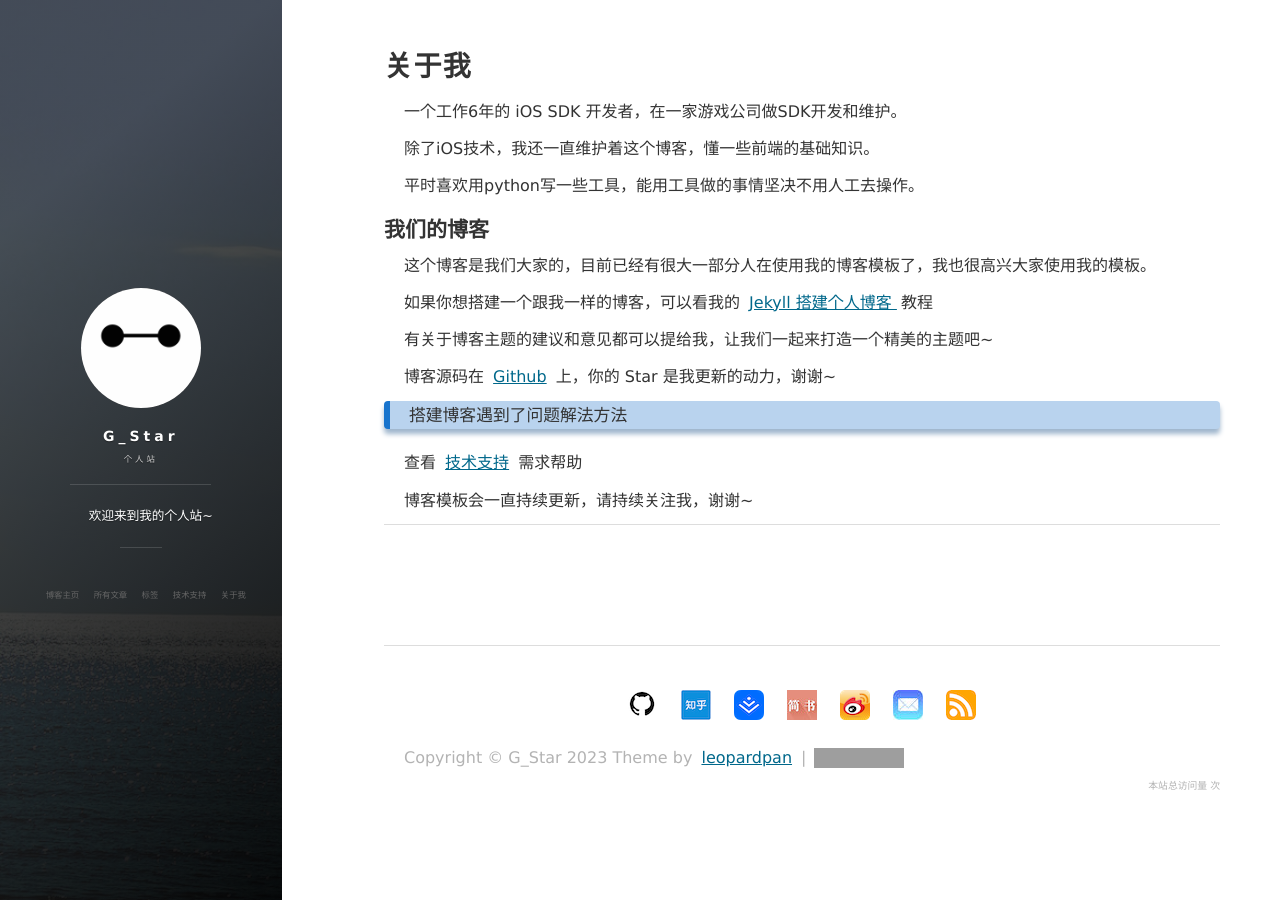
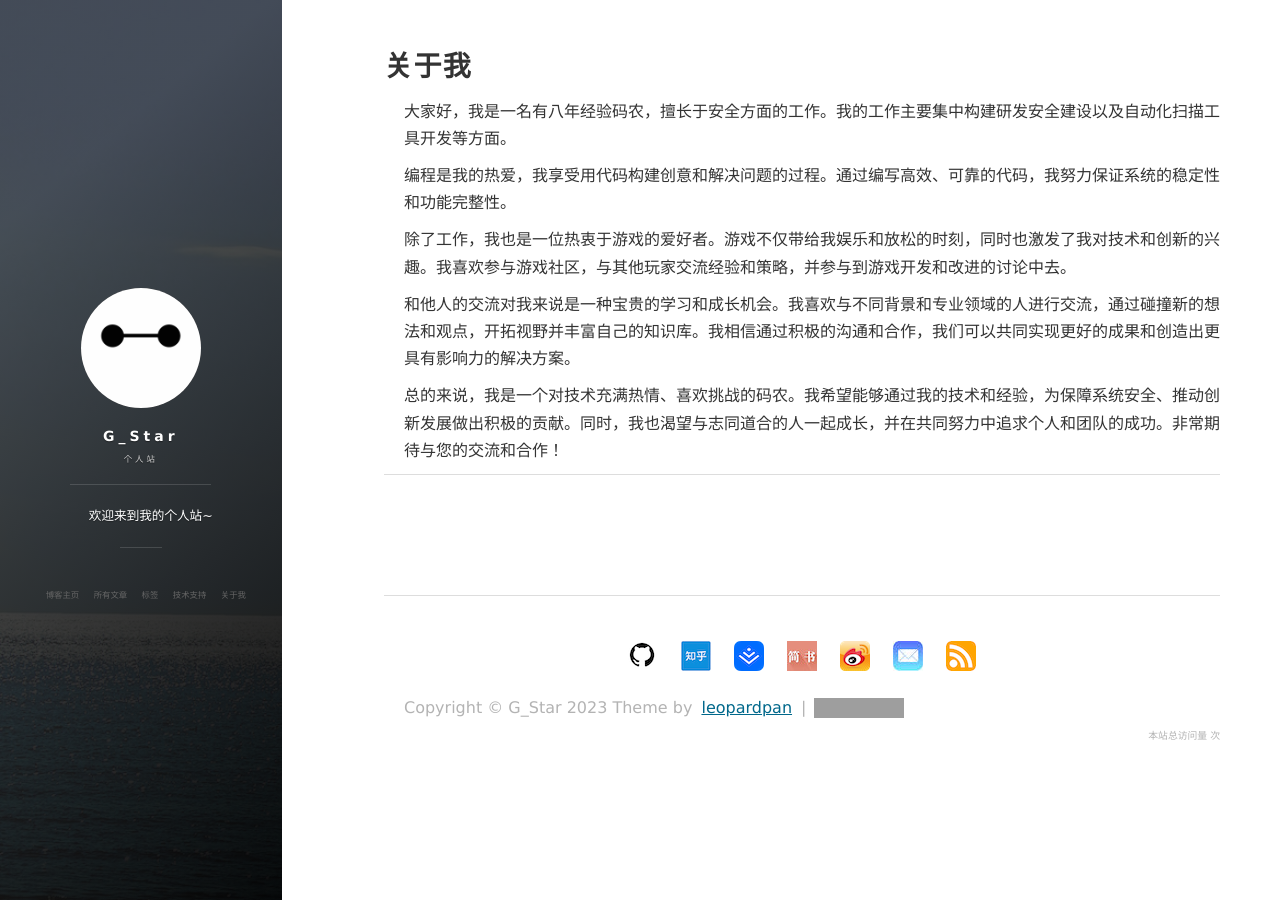
Before and after one commit to pan8664716/pan8664716.github.io, a Jekyll site: the page built from about.md, in a window 1280 px wide. Built offline with Jekyll 4.4.1, drawn with Linux system fonts in a browser that asks for light colours; nearby versions of some CDN libraries; comment, search, counter and statistics services are not loaded; grey boxes are pictures that could not be loaded.

Commit message:
一个工作6年的

```diff
--- a/about.md
+++ b/about.md
@@ -3,30 +3,15 @@ layout: page
 title: 关于我
 ---
 
-一个工作6年的 iOS SDK 开发者，在一家游戏公司做SDK开发和维护。
 
-除了iOS技术，我还一直维护着这个博客，懂一些前端的基础知识。
+大家好，我是一名有八年经验码农，擅长于安全方面的工作。我的工作主要集中构建研发安全建设以及自动化扫描工具开发等方面。
 
-平时喜欢用python写一些工具，能用工具做的事情坚决不用人工去操作。
+编程是我的热爱，我享受用代码构建创意和解决问题的过程。通过编写高效、可靠的代码，我努力保证系统的稳定性和功能完整性。
 
-<h2> 我们的博客 </h2>
+除了工作，我也是一位热衷于游戏的爱好者。游戏不仅带给我娱乐和放松的时刻，同时也激发了我对技术和创新的兴趣。我喜欢参与游戏社区，与其他玩家交流经验和策略，并参与到游戏开发和改进的讨论中去。
 
-这个博客是我们大家的，目前已经有很大一部分人在使用我的博客模板了，我也很高兴大家使用我的模板。
+和他人的交流对我来说是一种宝贵的学习和成长机会。我喜欢与不同背景和专业领域的人进行交流，通过碰撞新的想法和观点，开拓视野并丰富自己的知识库。我相信通过积极的沟通和合作，我们可以共同实现更好的成果和创造出更具有影响力的解决方案。
 
-如果你想搭建一个跟我一样的博客，可以看我的
-<a href="/2016/10/jekyll_tutorials1/"> Jekyll 搭建个人博客 </a>
-教程
-
-
-有关于博客主题的建议和意见都可以提给我，让我们一起来打造一个精美的主题吧~
-
-博客源码在 <a target="_blank" href='https://github.com/leopardpan/leopardpan.github.io/'>Github</a> 上，你的 Star 是我更新的动力，谢谢~
-
-
-<h3> 搭建博客遇到了问题解法方法 </h3>
-
-查看 [技术支持](http://leopardpan.cn/support/) 需求帮助
-
-博客模板会一直持续更新，请持续关注我，谢谢~
+总的来说，我是一个对技术充满热情、喜欢挑战的码农。我希望能够通过我的技术和经验，为保障系统安全、推动创新发展做出积极的贡献。同时，我也渴望与志同道合的人一起成长，并在共同努力中追求个人和团队的成功。非常期待与您的交流和合作！
 
 {% include comments.html %}
```
